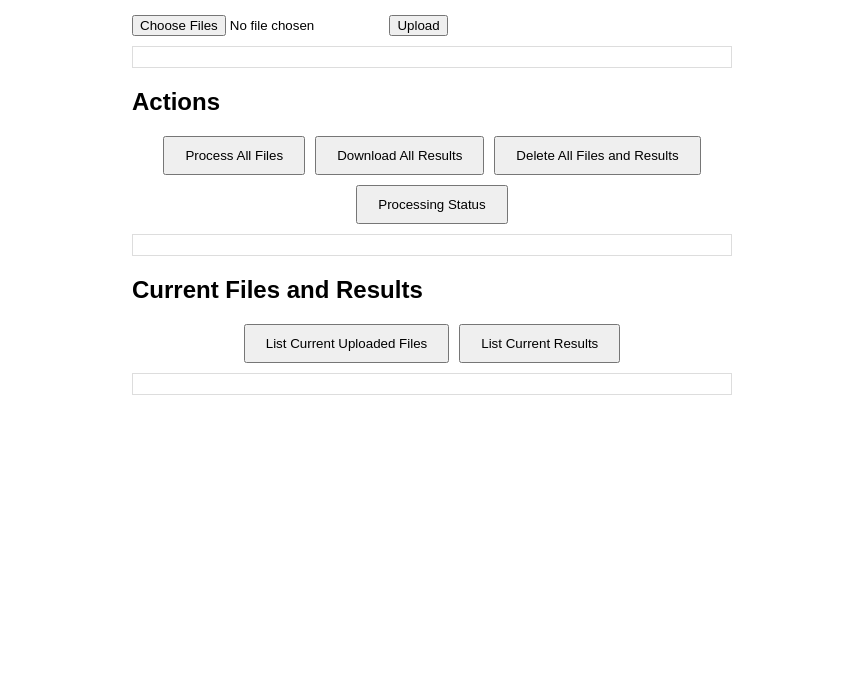
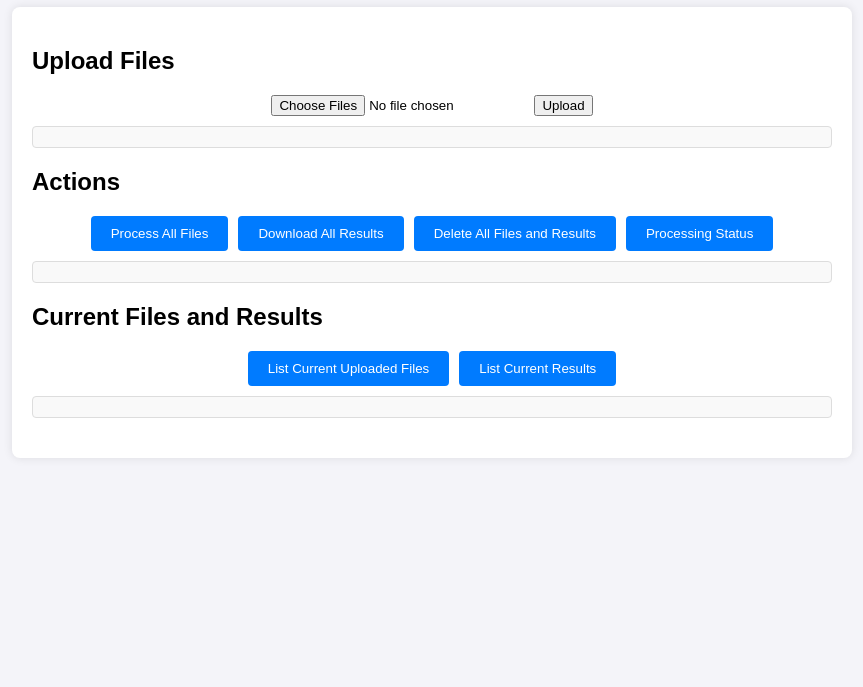
Before and after one commit to TimoIllusion/media-processing-tool, a plain HTML site: page object-storage-based/index.html in a window 1280 px wide. Shown: the part 113-800 px from the top of the page, without its empty margins (208-1071 px from the left). Drawn offline with Linux system fonts and the light colour scheme; no server answers.

Commit message:
Update html

```diff
--- a/object-storage-based/index.html
+++ b/object-storage-based/index.html
@@ -7,14 +7,21 @@
     <style>
         body {
             font-family: Arial, sans-serif;
+            background-color: #f4f4f9;
             margin: 20px;
+            padding: 20px;
         }
         h1 {
             text-align: center;
+            color: #333;
         }
         .container {
-            max-width: 600px;
+            max-width: 800px;
             margin: 0 auto;
+            background: #fff;
+            padding: 20px;
+            border-radius: 8px;
+            box-shadow: 0 0 10px rgba(0,0,0,0.1);
         }
         .section {
             margin-bottom: 20px;
@@ -24,10 +31,19 @@
             flex-wrap: wrap;
             gap: 10px;
             justify-content: center;
+            margin-top: 10px;
         }
         .buttons button {
             padding: 10px 20px;
             cursor: pointer;
+            background-color: #007bff;
+            color: #fff;
+            border: none;
+            border-radius: 4px;
+            transition: background-color 0.3s ease;
+        }
+        .buttons button:hover {
+            background-color: #0056b3;
         }
         #results, #upload-status, #process-status {
             border: 1px solid #ddd;
@@ -35,9 +51,17 @@
             margin-top: 10px;
             max-height: 200px;
             overflow-y: auto;
+            background: #f9f9f9;
+            border-radius: 4px;
         }
         .progress {
             margin-top: 10px;
+        }
+        form {
+            display: flex;
+            justify-content: center;
+            align-items: center;
+            gap: 10px;
         }
     </style>
 </head>
@@ -130,11 +154,10 @@
         }
 
         async function checkStatus(filename) {
-            const processStatusDiv = document.getElementById('process-status');
-            const statusDiv = document.createElement('div');
+            const statusDiv = document.getElementById(`status-${filename}`) || document.createElement('div');
             statusDiv.id = `status-${filename}`;
             statusDiv.classList.add('progress');
-            processStatusDiv.appendChild(statusDiv);
+            document.getElementById('process-status').appendChild(statusDiv);
 
             const interval = setInterval(async () => {
                 try {
```
